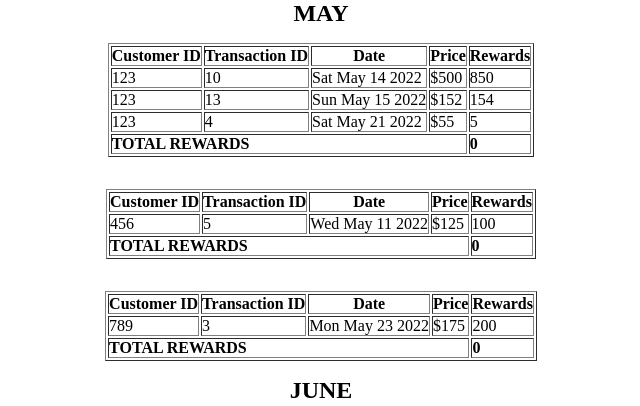
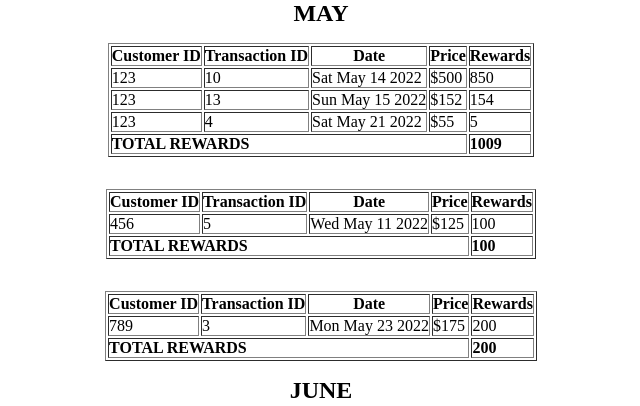
Before and after one commit to jipark92/charter-oa, a React (Create React App) app: page / in a window 1280 px wide. Shown: the top 406 px of the page, without its empty margins (319-959 px from the left). Built offline with nearby package versions, Linux system fonts and the light colour scheme.

Commit message:
calculateTotalRewards

```diff
--- a/src/App.js
+++ b/src/App.js
@@ -2,6 +2,7 @@ import './css/App.css';
 import MayMonthTable from './components/MayMonthTable';
 import JuneMonthTable from './components/JuneMonthTable';
 import JulyMonthTable from './components/JulyMonthTable';
+import { useState } from 'react'
 import { useIsLoadingAndFetchData } from './hooks/useIsLoadingAndFetchData'
 
 function App() {
@@ -46,10 +47,16 @@ function App() {
 
   //calcualte total reward points
   const calculateTotalRewards = (customer) => {
-    //TODO: work on total
+    const rewardPointsArr = []
+    mayTable.map((data) => {
+      if (data.customerID === customer) {
+        rewardPointsArr.push(data.rewardPoints)
+      }
+    })
+    return rewardPointsArr.reduce((total, pointsArr) => {
+      return total + pointsArr
+    }, 0)
   }
-  calculateTotalRewards(123)
-  // console.log(calculateTotalRewards())
 
   return (
     <div className="App">
@@ -57,12 +64,15 @@ function App() {
         <section>
           <MayMonthTable
             sortedMayTable={sortedMayTable}
+            calculateTotalRewards={calculateTotalRewards}
           />
           <JuneMonthTable
             sortedJuneTable={sortedJuneTable}
+            calculateTotalRewards={calculateTotalRewards}
           />
           <JulyMonthTable
             sortedJulyTable={sortedJulyTable}
+            calculateTotalRewards={calculateTotalRewards}
           />
         </section> : <p>LOADING DATA......</p>}
     </div>
--- a/src/components/JuneMonthTable.js
+++ b/src/components/JuneMonthTable.js
@@ -1,6 +1,6 @@
 import React from 'react'
 
-export default function JuneMonthTable({ sortedJuneTable }) {
+export default function JuneMonthTable({ sortedJuneTable, calculateTotalRewards }) {
     return (
         <div>
             <h1>JUNE</h1>
--- a/src/components/MayMonthTable.js
+++ b/src/components/MayMonthTable.js
@@ -1,6 +1,6 @@
 import React from 'react'
 
-export default function MayMonthTable({ sortedMayTable }) {
+export default function MayMonthTable({ sortedMayTable, calculateTotalRewards }) {
     return (
         <div>
             <h1>MAY</h1>
@@ -31,7 +31,7 @@ export default function MayMonthTable({ sortedMayTable }) {
                     })}
                     <tr>
                         <td colSpan="4"><b>TOTAL REWARDS</b></td>
-                        <td><b>0</b></td>
+                        <td><b>{calculateTotalRewards(123)}</b></td>
                     </tr>
                 </tbody>
             </table>
@@ -63,7 +63,7 @@ export default function MayMonthTable({ sortedMayTable }) {
                     })}
                     <tr>
                         <td colSpan="4"><b>TOTAL REWARDS</b></td>
-                        <td><b>0</b></td>
+                        <td><b>{calculateTotalRewards(456)}</b></td>
                     </tr>
                 </tbody>
             </table>
@@ -95,7 +95,7 @@ export default function MayMonthTable({ sortedMayTable }) {
                     })}
                     <tr>
                         <td colSpan="4"><b>TOTAL REWARDS</b></td>
-                        <td><b>0</b></td>
+                        <td><b>{calculateTotalRewards(789)}</b></td>
                     </tr>
                 </tbody>
             </table>
```
